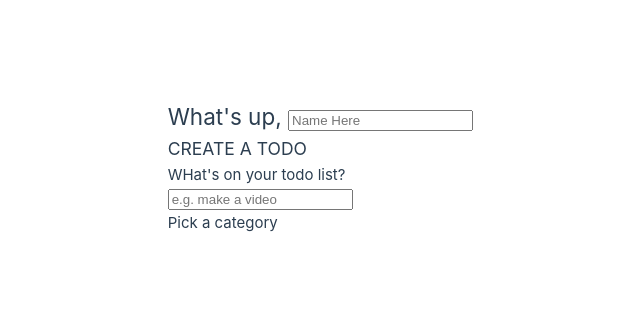
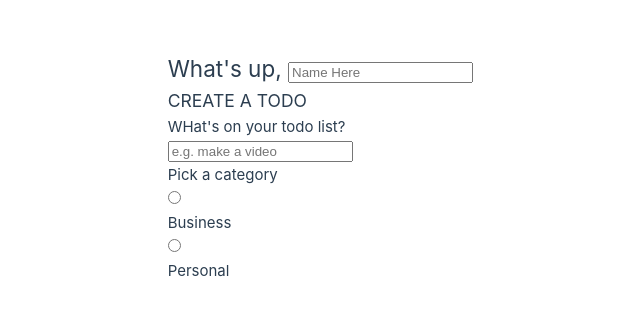
Before and after one commit to Mount-Blanc/to-do-list-v-Vue, a Vue app in the folder To-do/: page / in a window 1280 px wide. Shown: the part 233-548 px from the top of the page, without its empty margins (167-807 px from the left). Built offline with nearby package versions, Linux system fonts and the light colour scheme.

Commit message:
addded business and personal radio buttons

```diff
--- a/To-do/src/App.vue
+++ b/To-do/src/App.vue
@@ -46,6 +46,29 @@ onMounted (() => {
     v-model="input_content"/>
 
     <h4>Pick a category</h4>
+
+    <div class="options">
+
+      <label>
+        <input type="radio"
+        name="category"
+        id="category1"
+        value='business'/>
+        <span class="bubble business"></span>
+        <div>Business</div>
+      </label>
+
+
+      <label>
+        <input type="radio"
+        name="category"
+        id="category1"
+        value='personal'/>
+        <span class="bubble personal "></span>
+        <div>Personal</div>
+      </label>
+
+    </div>
     </form>
 </main>
 
```
